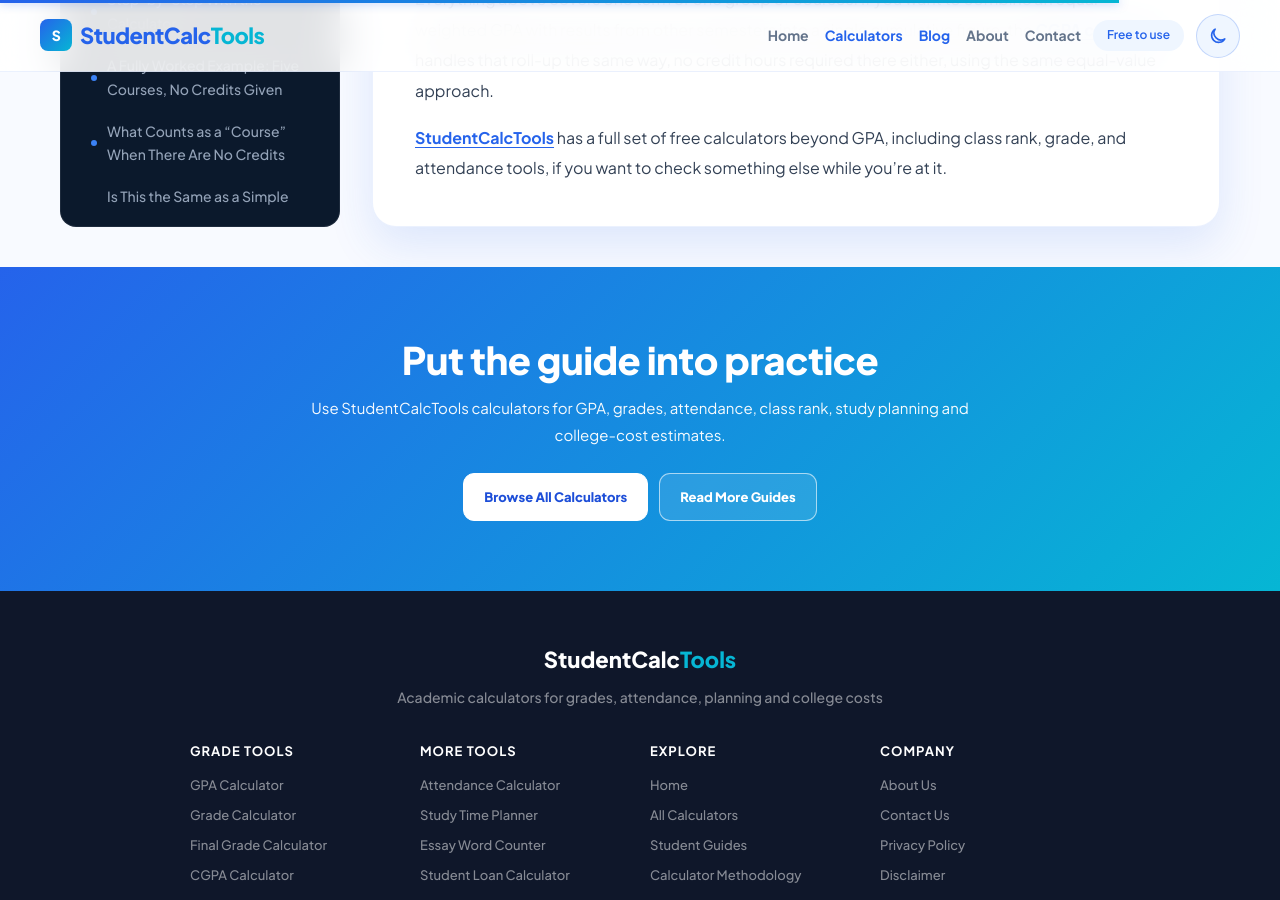
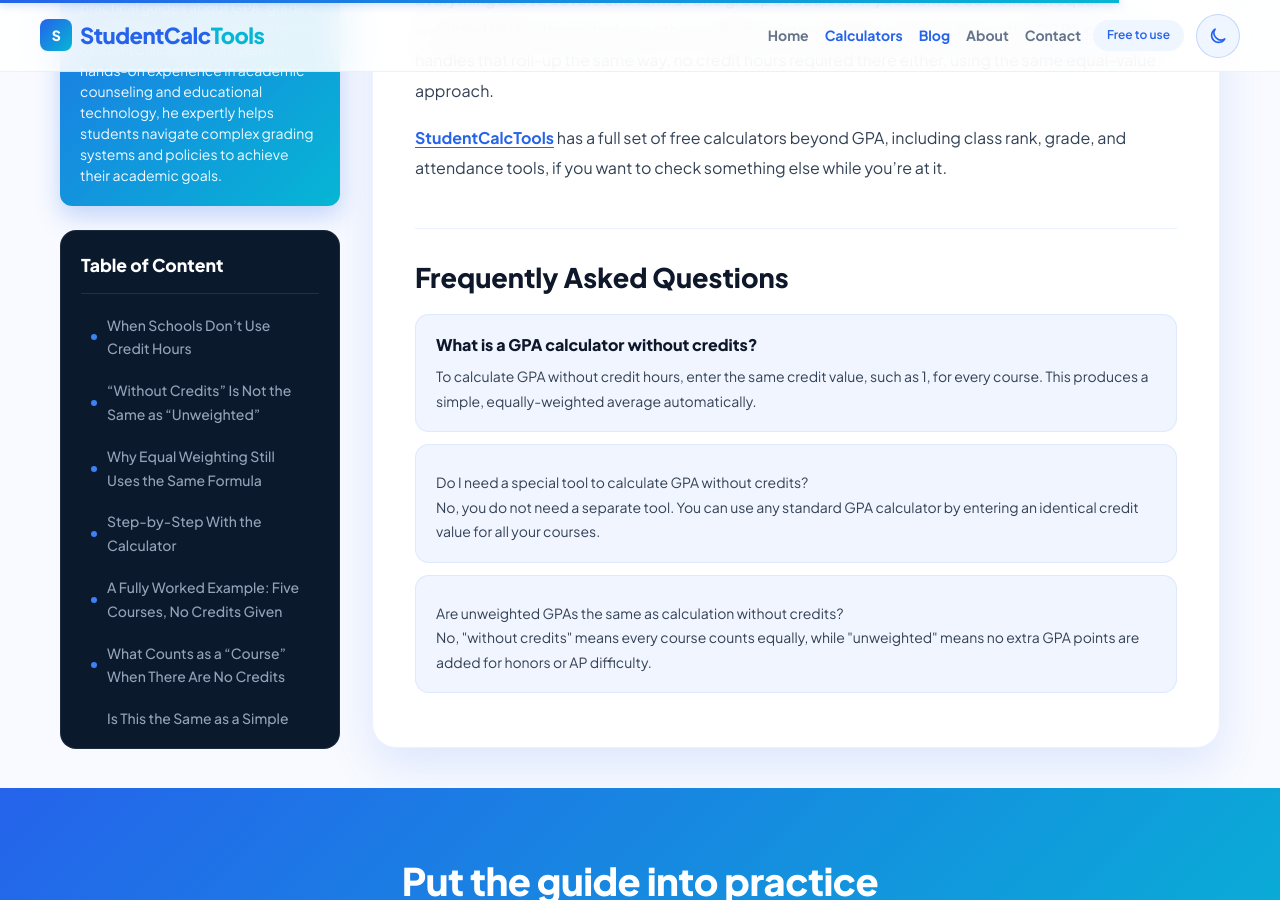
Before and after one commit to zaidmeo09-dhangal/studentcalctools, a Jekyll site: the page built from _posts/2026-08-28-gpa-calculator-without-credits-how-to-get-an-equal-weighted-gpa.md, in a window 1280 px wide and 900 px high, scrolled down 4551 px. Built offline with Jekyll 4.4.1, drawn with Linux system fonts in a browser that asks for light colours.

Commit message:
Update _posts/2026-08-28-gpa-calculator-without-credits-how-to-get-an-equal-weighted-gpa.md (via Pages CMS)

```diff
--- a/_posts/2026-08-28-gpa-calculator-without-credits-how-to-get-an-equal-weighted-gpa.md
+++ b/_posts/2026-08-28-gpa-calculator-without-credits-how-to-get-an-equal-weighted-gpa.md
@@ -23,6 +23,26 @@ excerpt: Calculate GPA without credit hours by entering the same credit value
 featured_image: /assets/images/gpa-calculation-without-credit-hours-using-equal-weighting.webp
 image_alt: GPA calculation without credit hours using equal weighting.
 read_time: 5 min read
+faqs_raw: >-
+  What is a GPA calculator without credits?
+
+  To calculate GPA without credit hours, enter the same credit value, such as 1,
+  for every course. This produces a simple, equally-weighted average
+  automatically.
+
+  ---
+
+  Do I need a special tool to calculate GPA without credits?
+
+  No, you do not need a separate tool. You can use any standard GPA calculator
+  by entering an identical credit value for all your courses.
+
+  ---
+
+  Are unweighted GPAs the same as calculation without credits?
+
+  No, "without credits" means every course counts equally, while "unweighted"
+  means no extra GPA points are added for honors or AP difficulty.
 ---
 **To calculate GPA without credit hours, enter the same credit value, such as 1, for every course in the [GPA calculator](https://studentcalctools.com/gpa-calculator/). This produces a simple, equally-weighted average automatically, using the exact same formula the calculator already runs, just with every course carrying identical weight.** You don't need a separate GPA calculator no credits tool or a different method, only a different input.
 
```
